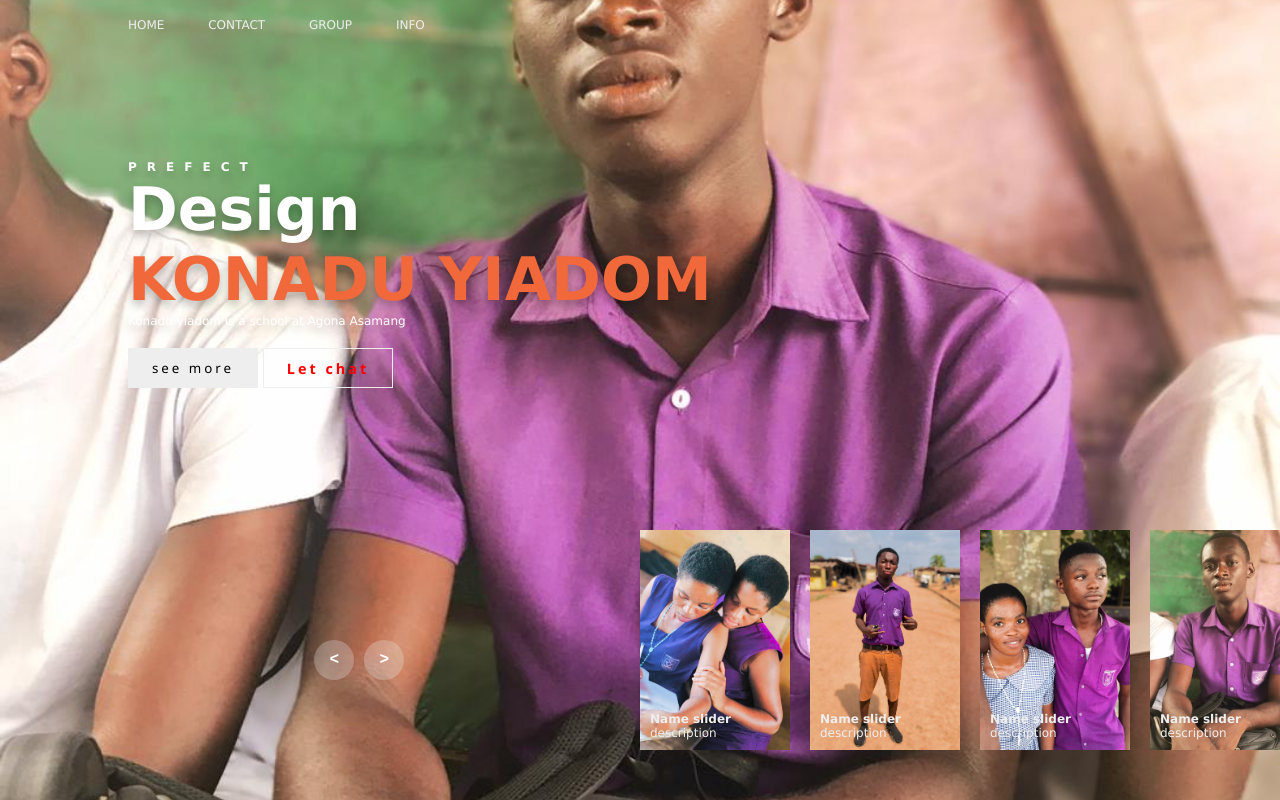
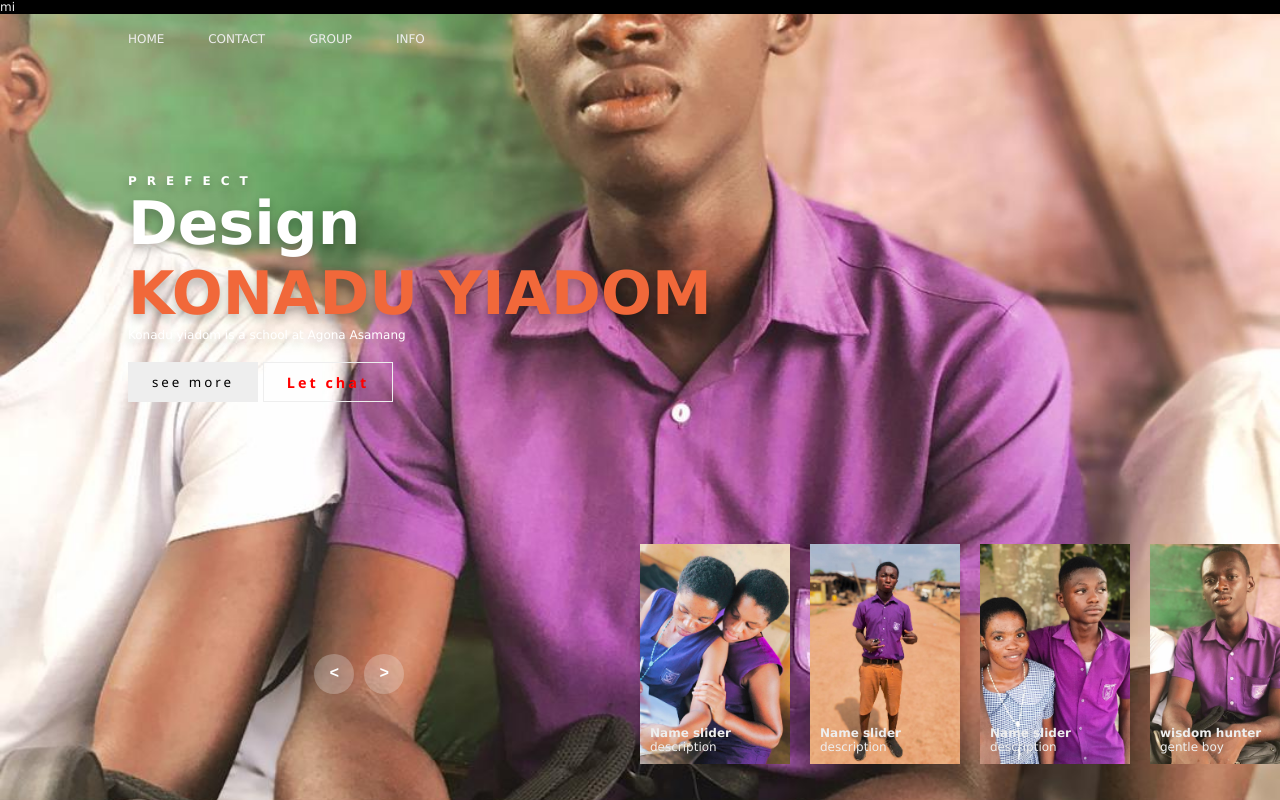
Before and after one commit to Dwoman/Abdallah, a plain HTML site: page index.html in a window 1280 px wide. Shown: the top 800 px of the page. Drawn offline with Linux system fonts and the light colour scheme.

Commit message:
Update index.html

```diff
--- a/index.html
+++ b/index.html
@@ -1,4 +1,4 @@
-<!DOCTYPE html>
+mi<!DOCTYPE html>
 <html lang="en">
 <head>
     <meta charset="UTF-8">
@@ -38,8 +38,8 @@
             <div class="item">
                 <img src="pic/IMG-20240315-WA0160.jpg">
                 <div class="content">
-                    <div class="author">PREFECT</div>
-                    <div class="title">Design</div>
+                    <div class="author">3a4</div>
+                    <div class="title">Design by Abdallah</div>
                     <div class="topic">KONADU YIADOM</div>
                     <div class="des">Konadu yiadom is a school at Agona Asamang</div>
                     <div class="button">
@@ -53,7 +53,7 @@
                 <img src="pic/IMG-20240315-WA0162.jpg">
                 <div class="content">
                     <div class="author">PREFECT</div>
-                    <div class="title">Design</div>
+                    <div class="title">Design by Abdallah</div>
                     <div class="topic">KONADU YIADOM</div>
                     <div class="des">Konadu yiadom is a school at Agona Asamang</div>
                     <div class="button">
@@ -67,7 +67,7 @@
                 <img src="pic/IMG-20240315-WA0167.jpg">
                 <div class="content">
                     <div class="author">PREFECT</div>
-                    <div class="title">Design</div>
+                    <div class="title">Design by Abdallah</div>
                     <div class="topic">KONADU YIADOM</div>
                     <div class="des">Konadu yiadom is a school at Agona Asamang</div>
                     <div class="button">
@@ -124,10 +124,10 @@
                 <img src="pic/Abdallah.jpg">
                 <div class="content">
                     <div class="title">
-                        Name slider
+                        wisdom hunter
                     </div>
                     <div class="des">
-                        description
+                        gentle boy
                     </div>
                 </div>
                 </div>
```
